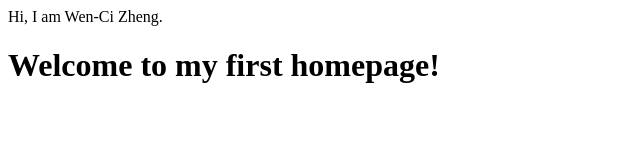
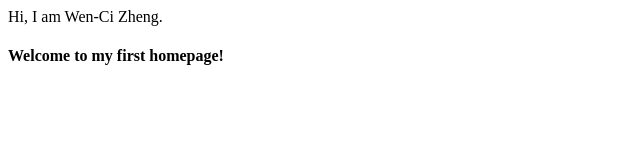
Before and after one commit to Wenci57/Wenci57.github.io, a plain HTML site: page index.html in a window 1280 px wide. Shown: the whole page, without its empty margins (0-640 px from the left). Drawn offline with Linux system fonts and the light colour scheme.

Commit message:
Update index.html

```diff
--- a/index.html
+++ b/index.html
@@ -5,6 +5,6 @@
 
   <body>
   Hi, I am Wen-Ci Zheng.<br>
-  <h1>Welcome to my first homepage!</h1>
+  <h4>Welcome to my first homepage!</h4>
   </body>
 </thml>
```
